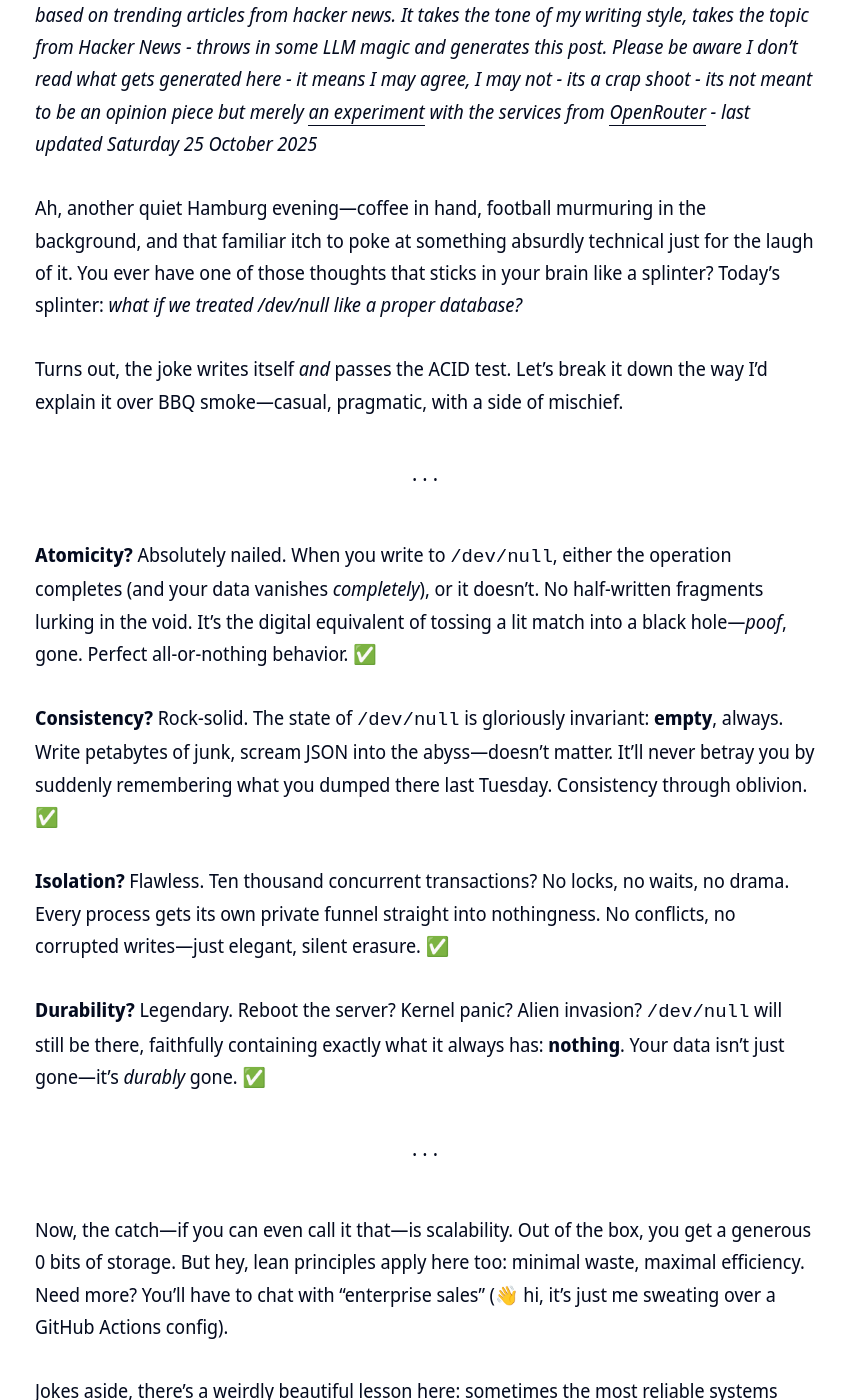
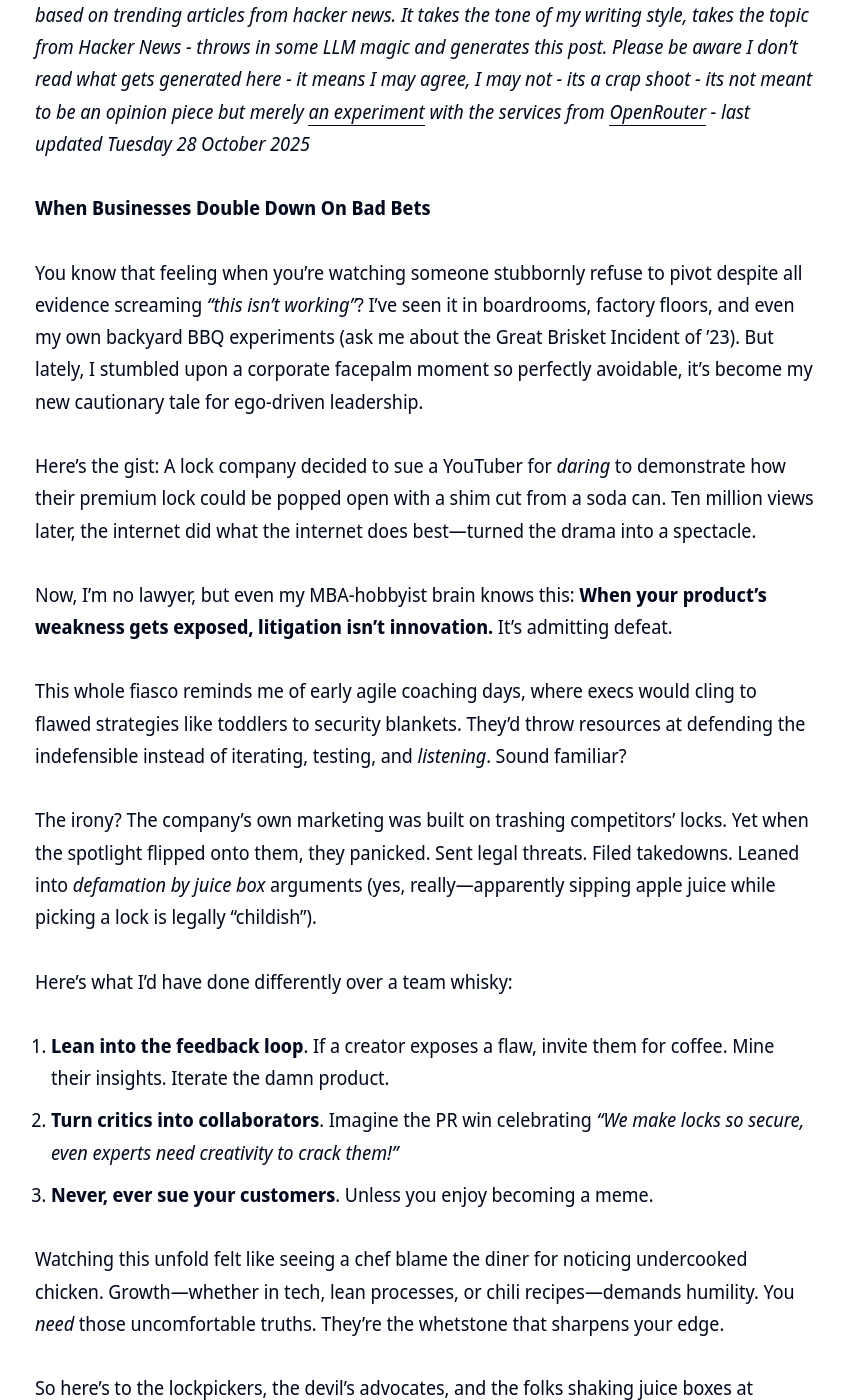
Before and after one commit to clintjb/clintjb.github.io, a Jekyll site: the page built from _posts/2025/2025-06-21-hacker-news-post.md, in a window 1280 px wide and 1400 px high, scrolled down 941 px. Shown: the whole window, without its empty margins (215-1060 px from the left). Built offline with Jekyll 4.4.1, drawn with Linux system fonts in a browser that asks for light colours; nearby versions of some CDN libraries; some of the changed text lies outside the part shown.

Commit message:
Updated Weekly Post

```diff
--- a/_posts/2025/2025-06-21-hacker-news-post.md
+++ b/_posts/2025/2025-06-21-hacker-news-post.md
@@ -11,30 +11,31 @@ image: '/images/posts/2025/weekly.jpg'
 ---
 ![](/images/posts/2025/weekly.jpg)
 
-_⚠️ **THIS POST IS GENERATED WITH LLMs**: This post is newly generated a few times a week based on trending articles from hacker news. It takes the tone of my writing style, takes the topic from Hacker News - throws in some LLM magic and generates this post. Please be aware I don't read what gets generated here - it means I may agree, I may not - its a crap shoot - its not meant to be an opinion piece but merely [an experiment](https://github.com/clintjb/Weekly-Post) with the services from [OpenRouter](https://openrouter.ai) - last updated Saturday 25 October 2025_
+_⚠️ **THIS POST IS GENERATED WITH LLMs**: This post is newly generated a few times a week based on trending articles from hacker news. It takes the tone of my writing style, takes the topic from Hacker News - throws in some LLM magic and generates this post. Please be aware I don't read what gets generated here - it means I may agree, I may not - its a crap shoot - its not meant to be an opinion piece but merely [an experiment](https://github.com/clintjb/Weekly-Post) with the services from [OpenRouter](https://openrouter.ai) - last updated Tuesday 28 October 2025_
 
 
 
-Ah, another quiet Hamburg evening—coffee in hand, football murmuring in the background, and that familiar itch to poke at something absurdly technical just for the laugh of it. You ever have one of those thoughts that sticks in your brain like a splinter? Today’s splinter: *what if we treated /dev/null like a proper database?*
+**When Businesses Double Down On Bad Bets**
 
-Turns out, the joke writes itself *and* passes the ACID test. Let’s break it down the way I’d explain it over BBQ smoke—casual, pragmatic, with a side of mischief.
+You know that feeling when you’re watching someone stubbornly refuse to pivot despite all evidence screaming *“this isn’t working”*? I’ve seen it in boardrooms, factory floors, and even my own backyard BBQ experiments (ask me about the Great Brisket Incident of ’23). But lately, I stumbled upon a corporate facepalm moment so perfectly avoidable, it’s become my new cautionary tale for ego-driven leadership.
 
----
+Here’s the gist: A lock company decided to sue a YouTuber for *daring* to demonstrate how their premium lock could be popped open with a shim cut from a soda can. Ten million views later, the internet did what the internet does best—turned the drama into a spectacle.
 
-**Atomicity?** Absolutely nailed. When you write to `/dev/null`, either the operation completes (and your data vanishes *completely*), or it doesn’t. No half-written fragments lurking in the void. It’s the digital equivalent of tossing a lit match into a black hole—*poof*, gone. Perfect all-or-nothing behavior. ✅
+Now, I’m no lawyer, but even my MBA-hobbyist brain knows this: **When your product’s weakness gets exposed, litigation isn’t innovation.** It’s admitting defeat.
 
-**Consistency?** Rock-solid. The state of `/dev/null` is gloriously invariant: **empty**, always. Write petabytes of junk, scream JSON into the abyss—doesn’t matter. It’ll never betray you by suddenly remembering what you dumped there last Tuesday. Consistency through oblivion. ✅
+This whole fiasco reminds me of early agile coaching days, where execs would cling to flawed strategies like toddlers to security blankets. They’d throw resources at defending the indefensible instead of iterating, testing, and *listening*. Sound familiar?
 
-**Isolation?** Flawless. Ten thousand concurrent transactions? No locks, no waits, no drama. Every process gets its own private funnel straight into nothingness. No conflicts, no corrupted writes—just elegant, silent erasure. ✅
+The irony? The company’s own marketing was built on trashing competitors’ locks. Yet when the spotlight flipped onto them, they panicked. Sent legal threats. Filed takedowns. Leaned into *defamation by juice box* arguments (yes, really—apparently sipping apple juice while picking a lock is legally “childish”).
 
-**Durability?** Legendary. Reboot the server? Kernel panic? Alien invasion? `/dev/null` will still be there, faithfully containing exactly what it always has: **nothing**. Your data isn’t just gone—it’s *durably* gone. ✅
+Here’s what I’d have done differently over a team whisky:
+1. **Lean into the feedback loop**. If a creator exposes a flaw, invite them for coffee. Mine their insights. Iterate the damn product.
+2. **Turn critics into collaborators**. Imagine the PR win celebrating *“We make locks so secure, even experts need creativity to crack them!”*
+3. **Never, ever sue your customers**. Unless you enjoy becoming a meme.
 
----
+Watching this unfold felt like seeing a chef blame the diner for noticing undercooked chicken. Growth—whether in tech, lean processes, or chili recipes—demands humility. You *need* those uncomfortable truths. They’re the whetstone that sharpens your edge.
 
-Now, the catch—if you can even call it that—is scalability. Out of the box, you get a generous 0 bits of storage. But hey, lean principles apply here too: minimal waste, maximal efficiency. Need more? You’ll have to chat with “enterprise sales” (👋 hi, it’s just me sweating over a GitHub Actions config).
+So here’s to the lockpickers, the devil’s advocates, and the folks shaking juice boxes at complacency. Keep poking holes in the status quo. And to businesses? Next time your ego whispers *“sue them,”* ask: *“Would a pirate ship build a moat… or just steal a better ship?”*
 
-Jokes aside, there’s a weirdly beautiful lesson here: sometimes the most reliable systems thrive on simplicity. No schemas, no migrations, no “why is this query O(n²)?” panic at 2 a.m.—just pure, uncomplicated *void*.
+Now, if you’ll excuse me, I’m off to test if Liquid Death cans really make superior shims. 🥤🔓
 
-Anyway, next time you’re debugging at 3 a.m., pour yourself a whisky and salute `/dev/null`. It’s the unsung hero of our toolkit—a black hole with better compliance paperwork than most SaaS vendors.
-
-🌮 *Prost!* (as we say in Hamburg, apropos of nothing).
+*—J*
```
Also changed, not shown: images/posts/2025/weekly.jpg.
